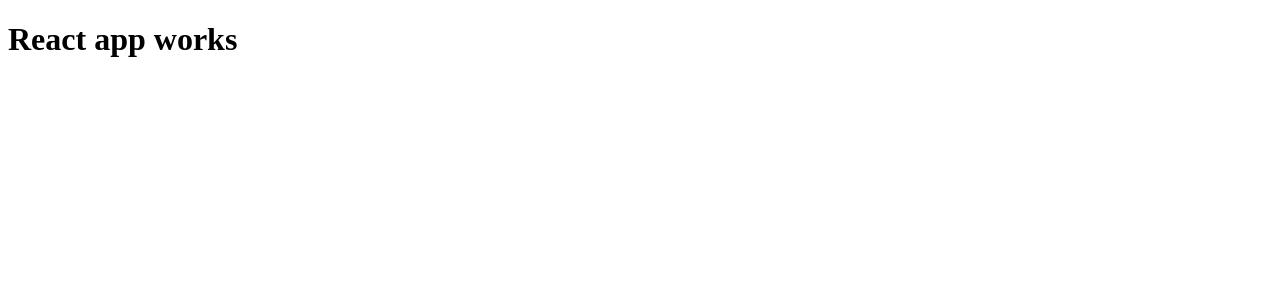
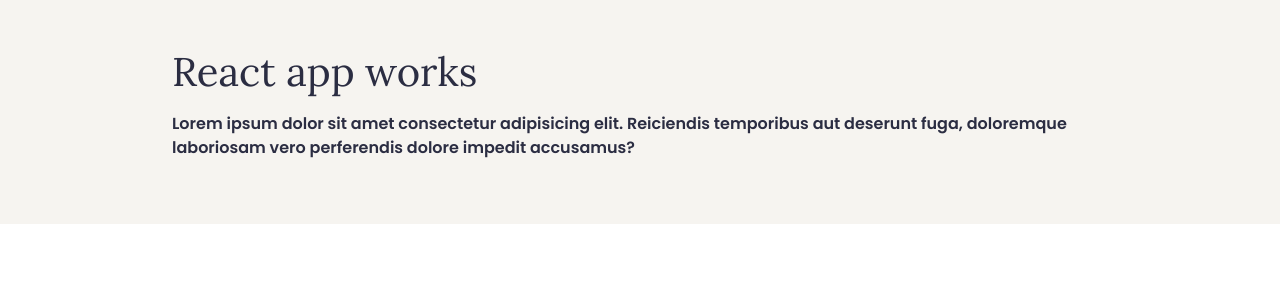
Before and after one commit to wilson-pinto/knowledge-nexus, a React (Create React App) app: page / in a window 1280 px wide. Shown: the top 300 px of the page. Built offline with nearby package versions, Linux system fonts and the light colour scheme.

Commit message:
added scss and bootstrap

```diff
--- a/package.json
+++ b/package.json
@@ -10,9 +10,11 @@
     "@types/node": "^16.18.86",
     "@types/react": "^18.2.61",
     "@types/react-dom": "^18.2.19",
+    "bootstrap": "^5.3.3",
     "react": "^18.2.0",
     "react-dom": "^18.2.0",
     "react-scripts": "5.0.1",
+    "sass": "^1.71.1",
     "typescript": "^4.9.5",
     "web-vitals": "^2.1.4"
   },
--- a/src/App.tsx
+++ b/src/App.tsx
@@ -1,8 +1,12 @@
 
 function App() {
   return (
-    <>
-    <h1>React app works</h1></>
+    <div className="bg-light py-5">
+      <div className="container">
+        <h1 className="display-6 text-dark">React app works</h1>
+        <p className="lead fw-semibold mt-3 text-dark">Lorem ipsum dolor sit amet consectetur adipisicing elit. Reiciendis temporibus aut deserunt fuga, doloremque laboriosam vero perferendis dolore impedit accusamus?</p>
+      </div>
+    </div>
   );
 }
 
--- a/src/index.tsx
+++ b/src/index.tsx
@@ -2,6 +2,7 @@ import React from 'react';
 import ReactDOM from 'react-dom/client';
 import App from './App';
 import reportWebVitals from './reportWebVitals';
+import "./styles/style.scss";
 
 const root = ReactDOM.createRoot(
   document.getElementById('root') as HTMLElement
--- /dev/null
+++ b/src/styles/custom/colors.scss
@@ -0,0 +1,6 @@
+$dark: #2B2D42;
+$light: #F6F4F0;
+$primary: #B99051;
+
+$body-bg: white;
+$body-color: #6B6B6B;
--- /dev/null
+++ b/src/styles/custom/custom.scss
@@ -0,0 +1,33 @@
+@import "~bootstrap/scss/functions";
+
+@import "./colors.scss";
+@import "./typography.scss";
+
+$container-max-widths: (
+  sm: 470px,
+  md: 620px,
+  lg: 810px,
+  xl: 960px,
+  xxl: 1140px
+);
+
+@import "~bootstrap/scss/variables";
+@import "~bootstrap/scss/variables-dark";
+
+// Include any default map overrides here
+
+@import "~bootstrap/scss/maps";
+@import "~bootstrap/scss/mixins";
+@import "~bootstrap/scss/root";
+
+@import "~bootstrap/scss/utilities";
+@import "~bootstrap/scss/reboot";
+@import "~bootstrap/scss/type";
+@import "~bootstrap/scss/images";
+@import "~bootstrap/scss/containers";
+@import "~bootstrap/scss/grid";
+@import "~bootstrap/scss/helpers";
+
+@import "~bootstrap/scss/utilities/api";
+
+// Add additional custom code here
--- /dev/null
+++ b/src/styles/custom/typography.scss
@@ -0,0 +1,8 @@
+@import url('https://fonts.googleapis.com/css2?family=Lora:ital,wght@0,400..700;1,400..700&family=Poppins:ital,wght@0,100;0,200;0,300;0,400;0,500;0,600;0,700;0,800;0,900;1,100;1,200;1,300;1,400;1,500;1,600;1,700;1,800;1,900&display=swap');
+
+$font-family-sans-serif: "Poppins", sans-serif;
+$font-family-serif: "Lora", serif;
+
+$display-font-family: $font-family-serif;
+
+$font-size-base: 0.8rem;
--- /dev/null
+++ b/src/styles/style.scss
@@ -0,0 +1 @@
+@import 'custom/custom.scss'
```
Also changed, not shown: 1 other file (tests, documents, lock files or other folders).
